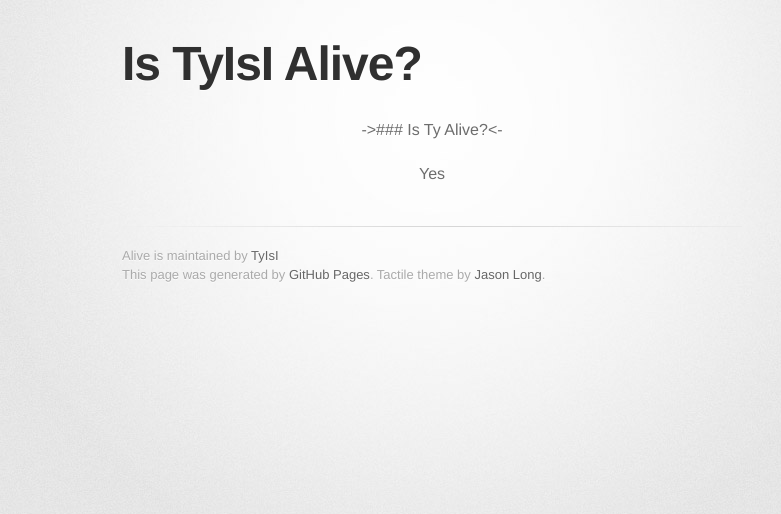
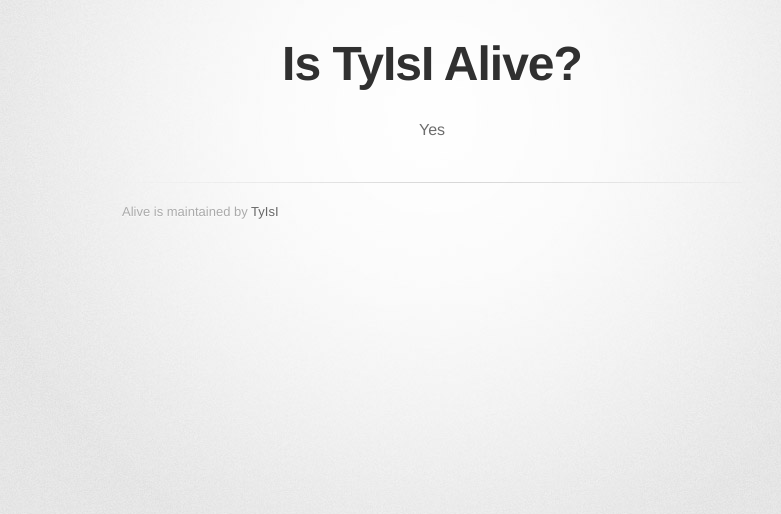
Before and after one commit to TyIsI/Alive, a plain HTML site: page index.html in a window 1280 px wide. Shown: the whole page, without its empty margins (208-989 px from the left). Drawn offline with Linux system fonts and the light colour scheme; a web font is replaced by a local one.

Commit message:
Update index.html

```diff
--- a/index.html
+++ b/index.html
@@ -18,20 +18,17 @@
       <div class="inner">
 
         <header>
-          <h1>Is TyIsI Alive?</h1>
+          <center><h1>Is TyIsI Alive?</h1></center>
         </header>
 
         <section id="main_content">
           <center>
-          <p>-&gt;### Is Ty Alive?&lt;-</p>
-
-          <p>Yes</p>
+          <p><blink>Yes</blink></p>
           </center>
         </section>
 
         <footer>
           Alive is maintained by <a href="https://github.com/TyIsI">TyIsI</a><br>
-          This page was generated by <a href="https://pages.github.com">GitHub Pages</a>. Tactile theme by <a href="https://twitter.com/jasonlong">Jason Long</a>.
         </footer>
 
       </div>
```
